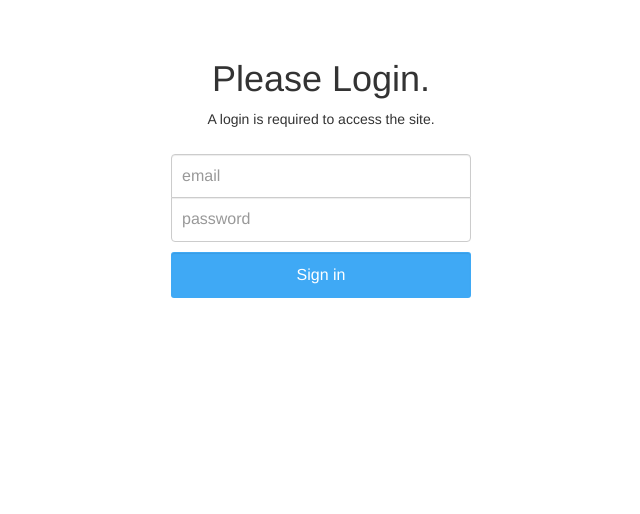
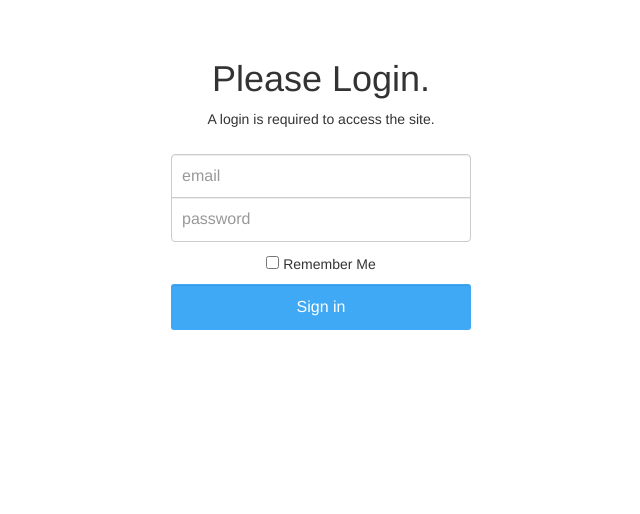
Before and after one commit to jakemalley/training-log, a Flask app: page /login in a window 1280 px wide. Shown: the part 51-565 px from the top of the page, without its empty margins (319-959 px from the left). Run offline with Flask 2, Linux system fonts and the light colour scheme; parts of the project's set-up code (start-up, migrations or seed data) failed here and were passed over; some libraries are stand-ins or nearby versions.

Commit message:
Added remember me functionality.

```diff
--- a/traininglog/login/forms.py
+++ b/traininglog/login/forms.py
@@ -8,7 +8,7 @@ Defines all the forms used in the login blueprint.
 
 # Imports
 from flask_wtf import Form
-from wtforms import TextField, TextAreaField, PasswordField, SelectField, DecimalField
+from wtforms import TextField, TextAreaField, PasswordField, SelectField, DecimalField, BooleanField
 from wtforms.validators import DataRequired, Email, Length, EqualTo, NumberRange
 
 class LoginForm(Form):
@@ -22,6 +22,9 @@ class LoginForm(Form):
 
     # Password field for the users password.
     password = PasswordField('password',validators=[DataRequired(),Length(min=6,max=32)])
+
+    # Remember Me field.
+    remember = BooleanField('remember me')
 
 class SignUpForm(Form):
 
--- a/traininglog/login/templates/login.html
+++ b/traininglog/login/templates/login.html
@@ -32,6 +32,7 @@
             {{ error }}
           </p>
         {% endfor %}
+        <p>{{ user_login_form.remember }} Remember Me</p>
 
       <button class="form-control btn btn-sm btn-blue" type="submit">Sign in</button>
     </form>
--- a/traininglog/login/views.py
+++ b/traininglog/login/views.py
@@ -41,7 +41,7 @@ def login():
             if member is not None and bcrypt.check_password_hash(member.password,user_login_form.password.data):
                 # The user is valid.
                 # Log the In.
-                login_user(member,remember=True)
+                login_user(member,remember=bool(user_login_form.remember.data))
                 flash('Logged In')
                 # Redirect them to the dashboard page.
                 return redirect(url_for('dashboard.dashboard'))
```
